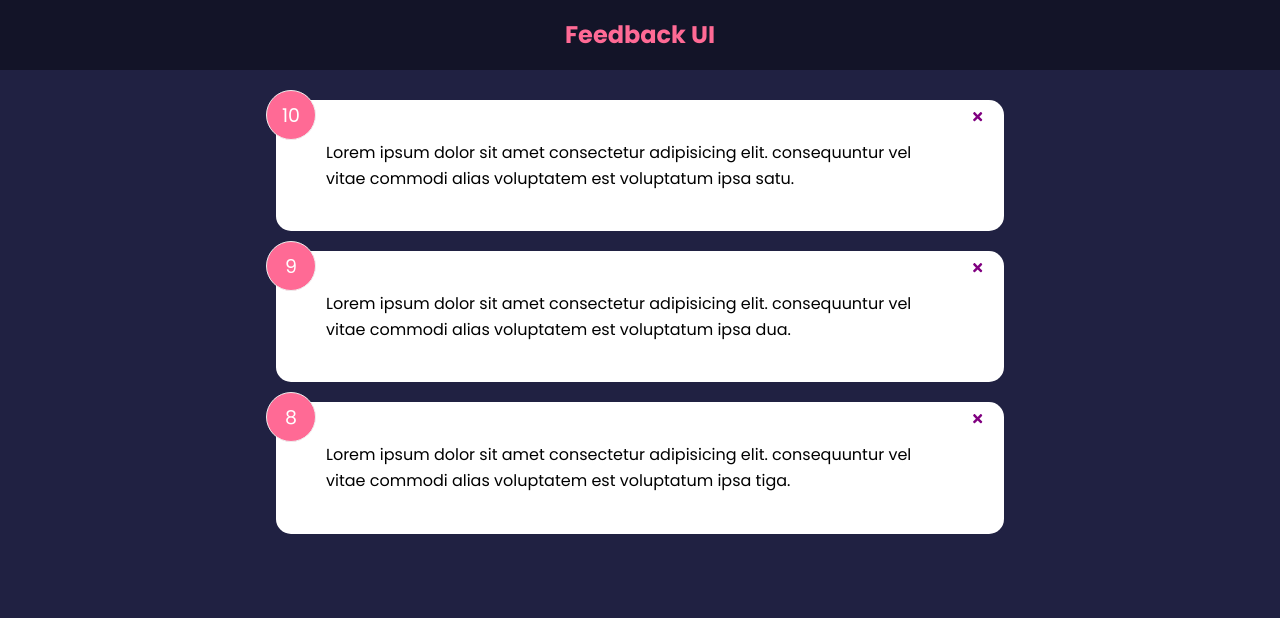
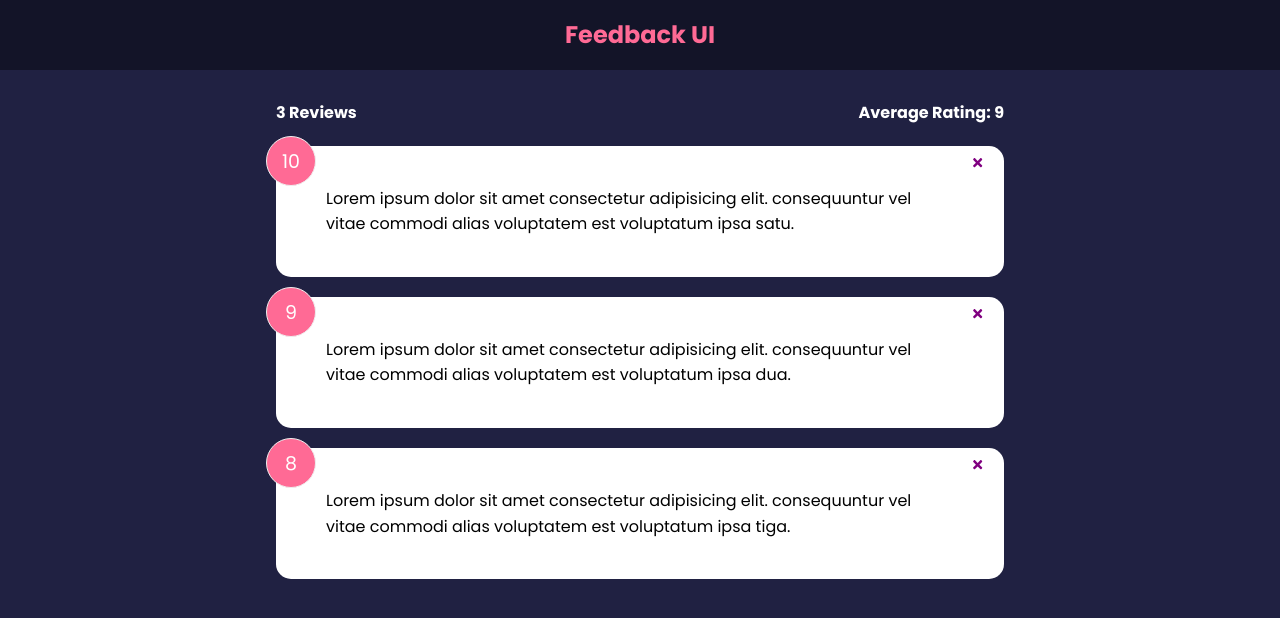
Before and after one commit to yudhaph0300/feedback-app, a React (Create React App) app: page / in a window 1280 px wide. Shown: the top 618 px of the page. Built offline with nearby package versions, Linux system fonts and the light colour scheme.

Commit message:
React Video - FeedbackStats Component & Reactivity

```diff
--- a/src/App.js
+++ b/src/App.js
@@ -1,5 +1,6 @@
 import { useState } from "react";
 import FeedbackList from "./components/FeedbackList";
+import FeedbackStats from "./components/FeedbackStats";
 import Header from "./components/Header";
 import FeedbackData from "./data/FeedbackData";
 
@@ -15,6 +16,7 @@
     <>
       <Header />
       <div className="container">
+        <FeedbackStats feedback={feedback} />
         <FeedbackList feedback={feedback} handleDelete={deleteFeedback} />
       </div>
     </>
--- /dev/null
+++ b/src/components/FeedbackStats.jsx
@@ -0,0 +1,24 @@
+import PropTypes from 'prop-types'
+
+function FeedbackStats({feedback}) {
+   // Calculate ratings avg
+   let average =
+   feedback.reduce((acc, cur) => {
+      return acc + cur.rating
+   }, 0) / feedback.length
+
+   average = average.toFixed(1).replace(/[.,]0$/,'')
+
+  return (
+    <div className="feedback-stats">
+      <h4>{feedback.length} Reviews</h4>
+      <h4>Average Rating: {isNaN(average) ? 0 : average}</h4>
+    </div>
+  )
+}
+
+FeedbackStats.propTypes = {
+   feedback: PropTypes.array.isRequired,
+}
+
+export default FeedbackStats
```
